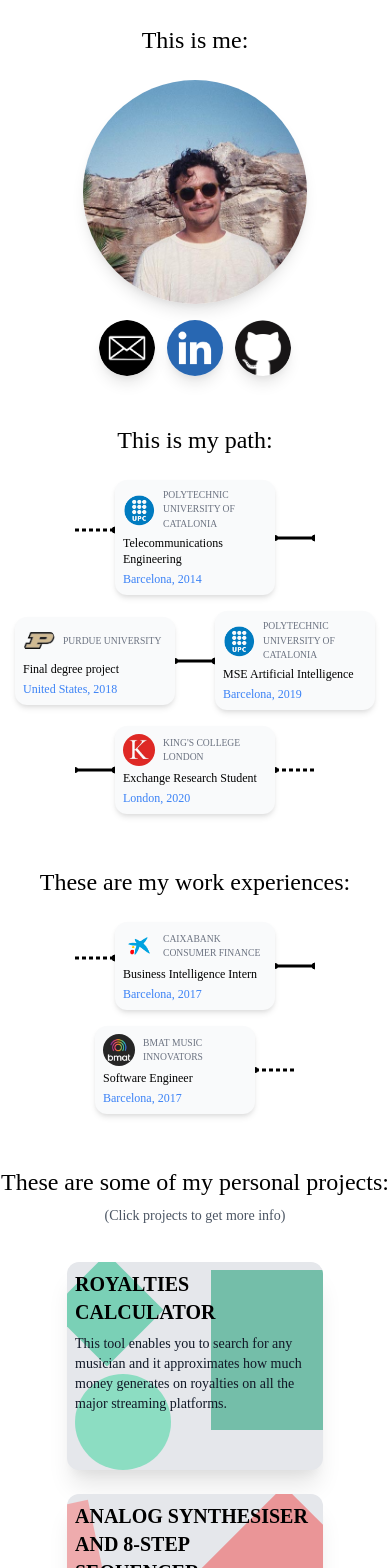
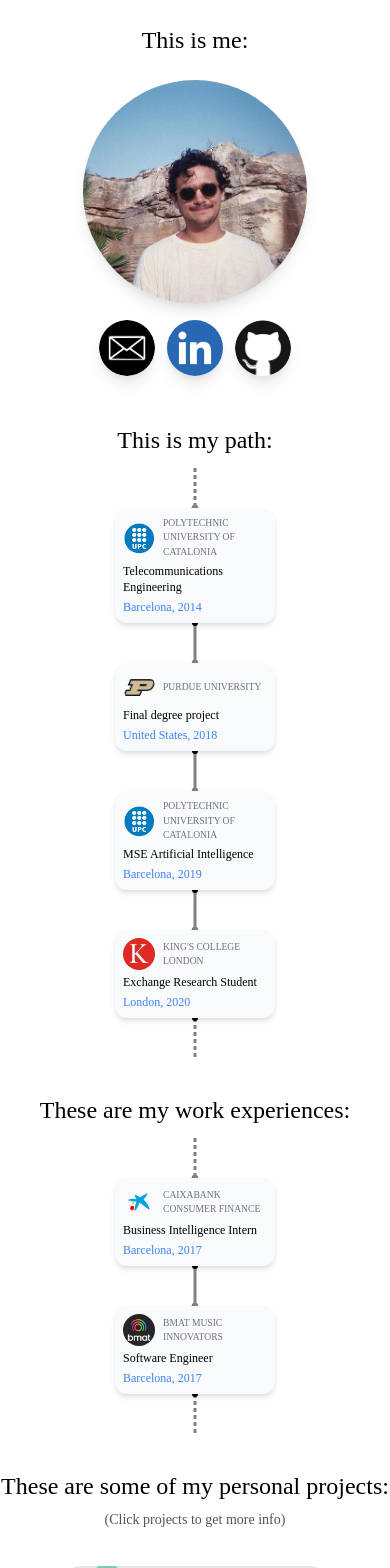
Before and after one commit to gferrate/personal_page, a Nuxt app: page / in a window 390 px wide. Shown: the top 1568 px of the page. Built offline with nearby package versions, Linux system fonts and the light colour scheme; a web font is replaced by a local one.

Commit message:
reorientation

```diff
--- a/components/LinePath.vue
+++ b/components/LinePath.vue
@@ -1,5 +1,9 @@
 <template>
-  <svg :height="dimensions.height" :width="dimensions.width">
+  <svg
+    :height="dimensions.height"
+    :width="dimensions.width"
+    class="transform rotate-90 sm:rotate-0"
+  >
     <line
       x1="0"
       :y1="dimensions.height / 2"
@@ -35,7 +39,7 @@ export default {
         width: 40,
         height: 8,
       },
-      color: "black",
+      color: "gray",
       strokeWidth: 3,
     };
   },
--- a/pages/index.vue
+++ b/pages/index.vue
@@ -40,13 +40,11 @@
       <Title class="">This is my path:</Title>
       <div
         class="
-          mt-1
-          sm:mt-6
-          flex
+          mt-6
+          flex flex-col
+          sm:flex-row
           justify-center
           items-center
-          flex-wrap
-          sm:flex-nowrap
           space-y-4
           sm:space-y-0
           p-1
@@ -68,9 +66,9 @@
       <Title class="">These are my work experiences:</Title>
       <div
         class="
-          mt-1
-          sm:mt-6
-          flex
+          mt-6
+          flex flex-col
+          sm:flex-row
           justify-center
           items-center
           flex-wrap
```
Also changed, not shown: assets/img/caixabank_logo.png.
